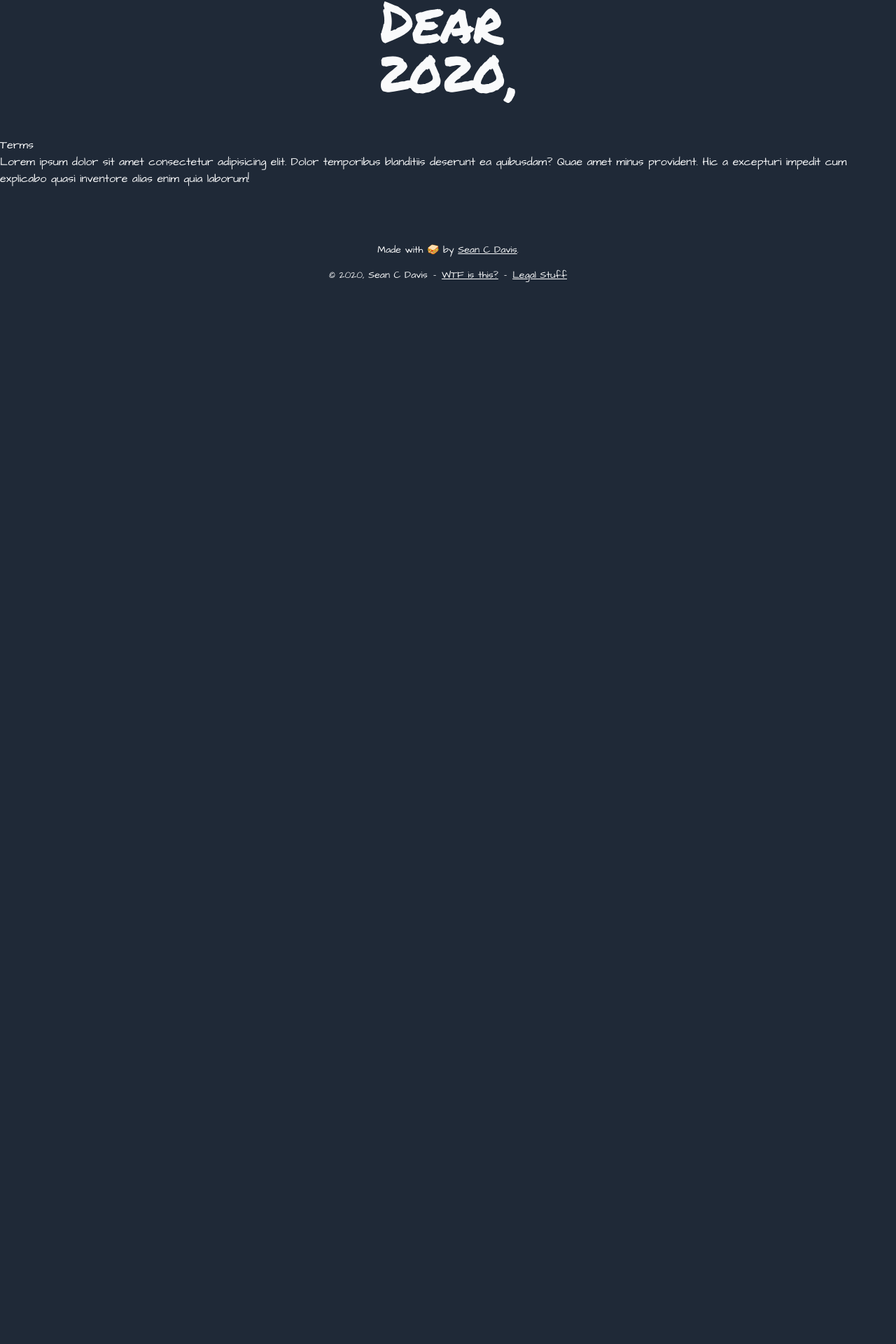
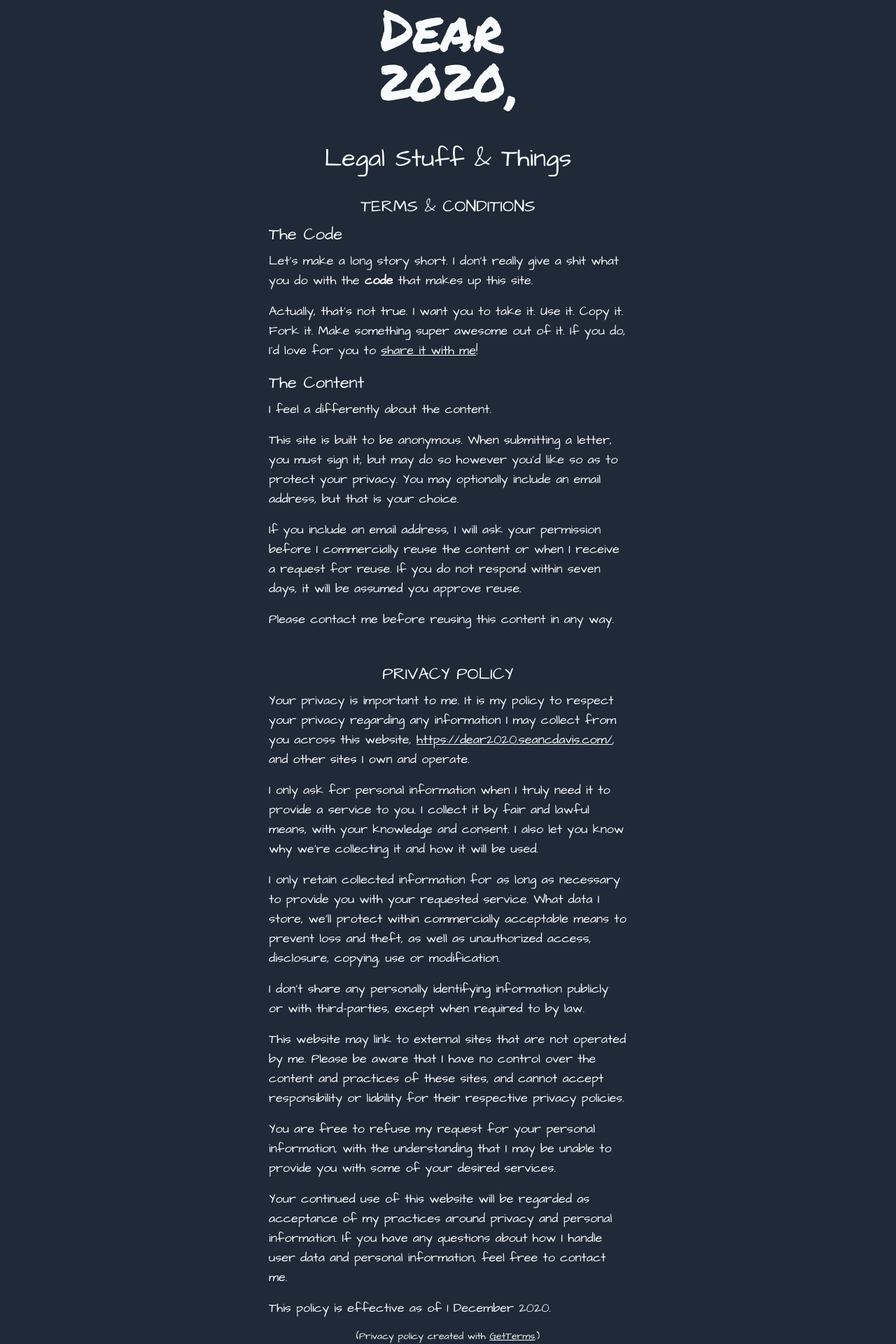
Before and after one commit to seancdavis/dear-2020, a Next.js app: page /terms in a window 1280 px wide. Shown: the part 102-2022 px from the top of the page at 70% size. Before the commit the page ends 800 px from the top, so only its background shows below. Built offline with nearby package versions, Linux system fonts and the light colour scheme; no server answers.

Commit message:
Content for about and terms

```diff
--- a/components/layout.js
+++ b/components/layout.js
@@ -39,7 +39,7 @@ const Layout = ({ children, title }) => {
       <div className="py-8 px-4">
         <div className="max-w-md mx-auto text-center text-sm">
           <p className="mb-4">
-            Made with 🥪 by{" "}
+            Made with ❤️ and 🥪 by{" "}
             <a href="https://www.seancdavis.com/" target="_blank" className="underline">
               Sean C Davis
             </a>
--- a/pages/about.js
+++ b/pages/about.js
@@ -2,12 +2,49 @@ import Layout from "../components/layout"
 
 const AboutPage = () => {
   return (
-    <Layout title="About">
-      <h1>About</h1>
-      <div>
-        Lorem ipsum dolor sit amet consectetur adipisicing elit. Dolor temporibus blanditiis
-        deserunt ea quibusdam? Quae amet minus provident. Hic a excepturi impedit cum explicabo
-        quasi inventore alias enim quia laborum!
+    <Layout title="WTF is this?">
+      <div className="max-w-lg mx-auto">
+        <h1 className="text-center">Why is this a thing?</h1>
+        <div className="text-lg">
+          <p>
+            Well 2020, because you suck, <em>mostly</em>. I don't think I need to explain why.
+          </p>
+          <p>
+            Okay, that's not fair, I suppose. You deserve at least an explanation. Here it is in a
+            thousand words:
+          </p>
+          <img
+            src="https://media.giphy.com/media/XdIOEZTt6dL7zTYWIo/giphy.gif"
+            alt="2020 Dumpster Fire"
+            className="block mb-4"
+          />
+          <p>
+            But, everyone has their version of this dumpster fire. This space is for you. Share your
+            story. Tell 2020 how you really feel about them. (On this website, the personification
+            of the year 2020 is nonbinary.) And once you've shared your letter(s), head on over to{" "}
+            <a href="/letters" className="underline">
+              view what others have to say
+            </a>
+            .
+          </p>
+          <p>
+            But most importantly, I hope you have fun with this site. Be kind to others, goof
+            around, and{" "}
+            <a href="https://twitter.com/seancdavis29" target="_blank" className="underline">
+              let me know what you think of it
+            </a>
+            .
+          </p>
+          <p>
+            Made for you with ❤️ and 🥪 by{" "}
+            <a href="https://www.seancdavis.com/" className="underline" target="_blank">
+              Sean C Davis
+            </a>
+          </p>
+          <p>
+            P.S. I also built this site because I am a nerd and I wanted to try out a few new tools.
+          </p>
+        </div>
       </div>
     </Layout>
   )
--- a/pages/terms.js
+++ b/pages/terms.js
@@ -3,11 +3,82 @@ import Layout from "../components/layout"
 const TermsPage = () => {
   return (
     <Layout title="Legal Stuff">
-      <h1>Terms</h1>
-      <div>
-        Lorem ipsum dolor sit amet consectetur adipisicing elit. Dolor temporibus blanditiis
-        deserunt ea quibusdam? Quae amet minus provident. Hic a excepturi impedit cum explicabo
-        quasi inventore alias enim quia laborum!
+      <div className="max-w-lg mx-auto">
+        <h1 className="text-center">Legal Stuff &amp; Things</h1>
+        <div className="text-lg">
+          <h2 className="uppercase mt-8 mb-2 text-2xl text-center">Terms &amp; Conditions</h2>
+          <h3 className="text-2xl">The Code</h3>
+          <p>
+            Let's make a long story short. I don't really give a shit what you do with the{" "}
+            <strong>code</strong> that makes up this site.
+          </p>
+          <p>
+            Actually, that's not true. I want you to take it. Use it. Copy it. Fork it. Make
+            something super awesome out of it. If you do, I'd love for you to{" "}
+            <a href="https://twitter.com/seancdavis29" target="_blank">
+              share it with me
+            </a>
+            !
+          </p>
+          <h3 className="text-2xl">The Content</h3>
+          <p>I feel a differently about the content.</p>
+          <p>
+            This site is built to be anonymous. When submitting a letter, you must sign it, but may
+            do so however you'd like so as to protect your privacy. You may optionally include an
+            email address, but that is your choice.
+          </p>
+          <p>
+            If you include an email address, I will ask your permission before I commercially reuse
+            the content or when I receive a request for reuse. If you do not respond within seven
+            days, it will be assumed you approve reuse.
+          </p>
+          <p>Please contact me before reusing this content in any way.</p>
+
+          <h2 className="uppercase mt-12 mb-2 text-2xl text-center">Privacy Policy</h2>
+          <p>
+            Your privacy is important to me. It is my policy to respect your privacy regarding any
+            information I may collect from you across this website,{" "}
+            <a href="https://dear2020.seancdavis.com/">https://dear2020.seancdavis.com/</a>, and
+            other sites I own and operate.
+          </p>
+          <p>
+            I only ask for personal information when I truly need it to provide a service to you. I
+            collect it by fair and lawful means, with your knowledge and consent. I also let you
+            know why we’re collecting it and how it will be used.
+          </p>
+          <p>
+            I only retain collected information for as long as necessary to provide you with your
+            requested service. What data I store, we’ll protect within commercially acceptable means
+            to prevent loss and theft, as well as unauthorized access, disclosure, copying, use or
+            modification.
+          </p>
+          <p>
+            I don’t share any personally identifying information publicly or with third-parties,
+            except when required to by law.
+          </p>
+          <p>
+            This website may link to external sites that are not operated by me. Please be aware
+            that I have no control over the content and practices of these sites, and cannot accept
+            responsibility or liability for their respective privacy policies.
+          </p>
+          <p>
+            You are free to refuse my request for your personal information, with the understanding
+            that I may be unable to provide you with some of your desired services.
+          </p>
+          <p>
+            Your continued use of this website will be regarded as acceptance of my practices around
+            privacy and personal information. If you have any questions about how I handle user data
+            and personal information, feel free to contact me.
+          </p>
+          <p>This policy is effective as of 1 December 2020.</p>
+          <p className="text-sm text-center">
+            (Privacy policy created with{" "}
+            <a href="https://getterms.io" title="Generate free privacy policy" target="_blank">
+              GetTerms
+            </a>
+            .)
+          </p>
+        </div>
       </div>
     </Layout>
   )
--- a/styles/globals.css
+++ b/styles/globals.css
@@ -18,3 +18,43 @@ svg path,
 svg polygon {
   fill: currentColor;
 }
+
+h1 {
+  @apply mb-4
+    text-4xl;
+}
+
+h2 {
+  @apply mb-4
+    text-3xl;
+}
+
+h3 {
+  @apply mb-2
+    text-xl;
+}
+
+p:not(:last-child) {
+  @apply mb-4;
+}
+
+a {
+  @apply underline;
+}
+
+ol {
+  @apply list-decimal
+    mb-4
+    ml-4;
+}
+
+li > ol {
+  @apply ml-8
+    mt-4;
+
+  list-style-type: lower-alpha;
+}
+
+li {
+  @apply mb-3;
+}
```
